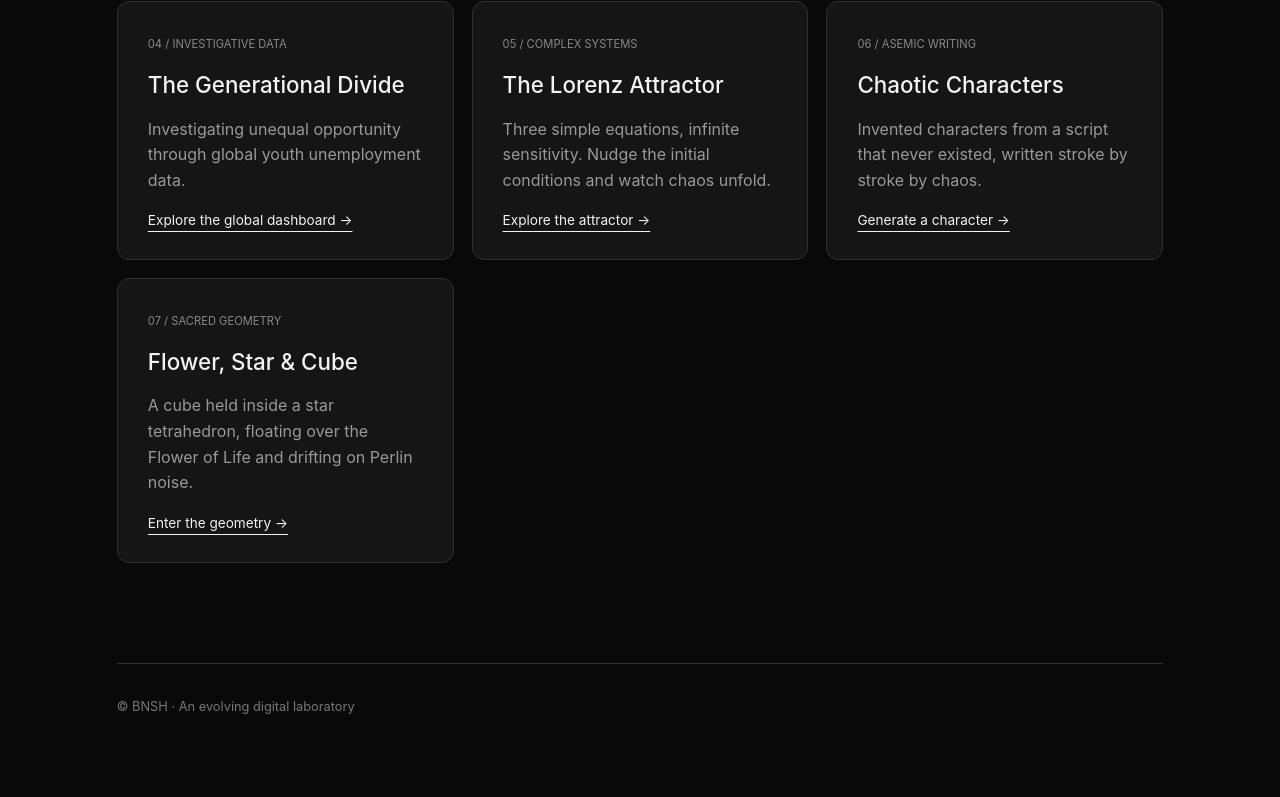
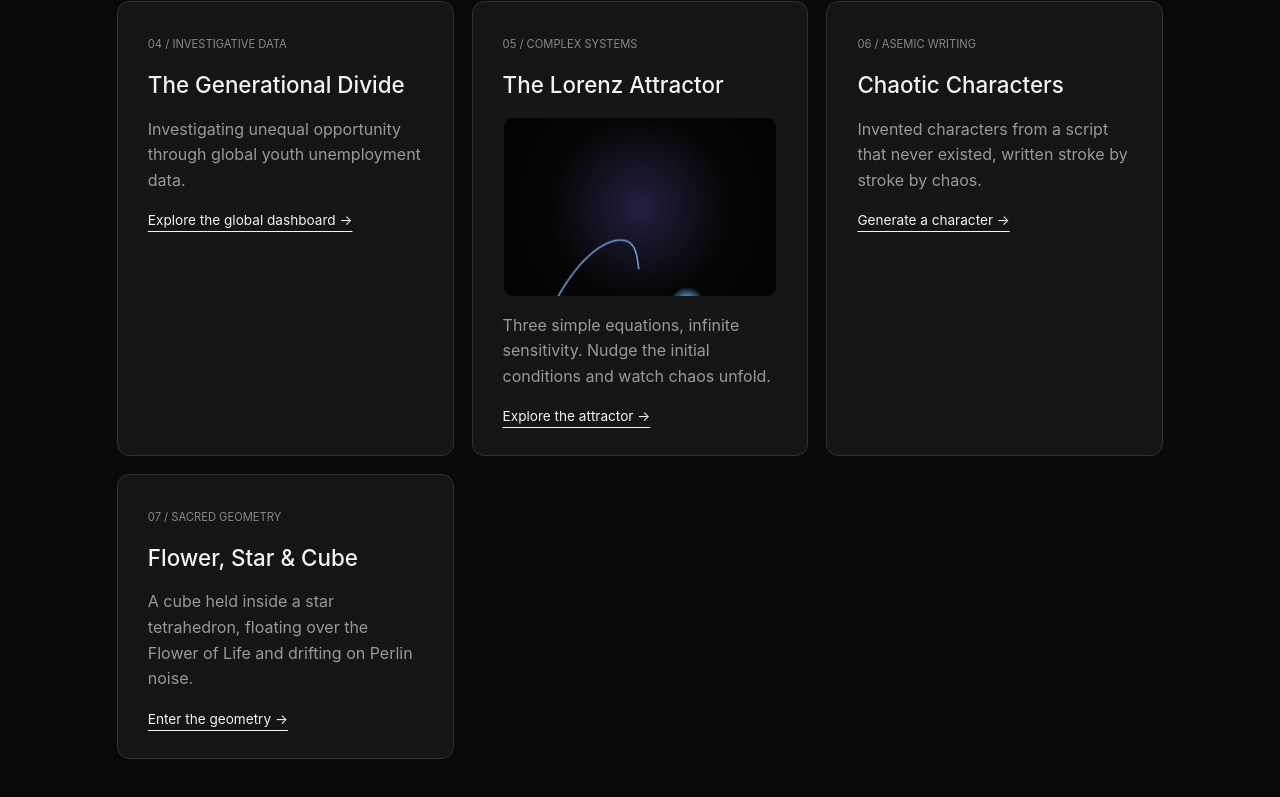
Before and after one commit to benchssn/bnsh.io, a website built with Vite: page index.html in a window 1280 px wide. Shown: the part 1124-1921 px from the top of the page. Before the commit the page ends 1873 px from the top, so only its background shows below. Built offline with nearby package versions, Linux system fonts and the light colour scheme.

Commit message:
lorenz-home

```diff
--- a/index.html
+++ b/index.html
@@ -1,4 +1,3 @@
-
 <!doctype html>
 <html lang="en">
   <head>
@@ -52,6 +51,7 @@
           <article>
             <span>05 / COMPLEX SYSTEMS</span>
             <h2>The Lorenz Attractor</h2>
+            <canvas class="lorenz-preview" aria-hidden="true"></canvas>
             <p>Three simple equations, infinite sensitivity. Nudge the initial conditions and watch chaos unfold.</p>
             <a class="explore" href="./lorenz/">Explore the attractor →</a>
           </article>
--- a/src/main.js
+++ b/src/main.js
@@ -1,37 +1,103 @@
-
 import './style.css'
 
 const canvas = document.querySelector('#field')
 const ctx = canvas.getContext('2d')
+const lorenzCanvas = document.querySelector('.lorenz-preview')
+const lorenzCtx = lorenzCanvas ? lorenzCanvas.getContext('2d') : null
 
 let width, height, particles = []
 const mouse = { x: -1000, y: -1000 }
 const reduceMotion = window.matchMedia('(prefers-reduced-motion: reduce)').matches
 
+const LORENZ = {
+  sigma: 10,
+  rho: 28,
+  beta: 8 / 3,
+  x: 0.1,
+  y: 0,
+  z: 0,
+}
+
 function resize() {
   width = canvas.width = window.innerWidth
   height = canvas.height = window.innerHeight
 
-  particles = Array.from({ length: Math.min(110, Math.floor(width / 12)) }, () => ({
+  particles = Array.from({ length: Math.min(70, Math.floor(width / 18)) }, () => ({
     x: Math.random() * width,
     y: Math.random() * height,
-    vx: (Math.random() - 0.5) * 0.35,
-    vy: (Math.random() - 0.5) * 0.35,
-    radius: Math.random() * 1.5 + 0.5
+    vx: (Math.random() - 0.5) * 0.25,
+    vy: (Math.random() - 0.5) * 0.25,
+    radius: Math.random() * 1.2 + 0.5
   }))
+
+  if (lorenzCanvas) {
+    const rect = lorenzCanvas.getBoundingClientRect()
+    lorenzCanvas.width = Math.max(220, Math.floor(rect.width * (window.devicePixelRatio || 1)))
+    lorenzCanvas.height = Math.max(120, Math.floor(rect.height * (window.devicePixelRatio || 1)))
+  }
 }
 
 window.addEventListener('resize', resize)
-
 window.addEventListener('pointermove', e => {
   mouse.x = e.clientX
   mouse.y = e.clientY
 })
-
 window.addEventListener('pointerleave', () => {
   mouse.x = -1000
   mouse.y = -1000
 })
+
+function stepLorenz(dt) {
+  if (!lorenzCtx || !lorenzCanvas) return
+  const dx = LORENZ.sigma * (LORENZ.y - LORENZ.x)
+  const dy = LORENZ.x * (LORENZ.rho - LORENZ.z) - LORENZ.y
+  const dz = LORENZ.x * LORENZ.y - LORENZ.beta * LORENZ.z
+
+  LORENZ.x += dx * dt
+  LORENZ.y += dy * dt
+  LORENZ.z += dz * dt
+}
+
+function drawLorenz() {
+  if (!lorenzCtx || !lorenzCanvas) return
+
+  const w = lorenzCanvas.width
+  const h = lorenzCanvas.height
+  lorenzCtx.clearRect(0, 0, w, h)
+
+  const pts = []
+  for (let i = 0; i < 160; i++) {
+    stepLorenz(0.006)
+    pts.push({
+      x: LORENZ.x,
+      y: LORENZ.y,
+      z: LORENZ.z,
+    })
+  }
+
+  lorenzCtx.beginPath()
+  pts.forEach((p, index) => {
+    const x = (p.x * 6) + (w * 0.5)
+    const y = (p.z * 4) + (h * 0.52)
+    if (index === 0) lorenzCtx.moveTo(x, y)
+    else lorenzCtx.lineTo(x, y)
+  })
+  lorenzCtx.strokeStyle = 'rgba(132, 182, 255, 0.9)'
+  lorenzCtx.lineWidth = 1.5
+  lorenzCtx.stroke()
+
+  const head = pts[pts.length - 1]
+  const hx = (head.x * 6) + (w * 0.5)
+  const hy = (head.z * 4) + (h * 0.52)
+  const gradient = lorenzCtx.createRadialGradient(hx, hy, 0, hx, hy, 18)
+  gradient.addColorStop(0, 'rgba(255,255,255,1)')
+  gradient.addColorStop(0.3, 'rgba(123, 198, 255, 0.9)')
+  gradient.addColorStop(1, 'rgba(123, 198, 255, 0)')
+  lorenzCtx.fillStyle = gradient
+  lorenzCtx.beginPath()
+  lorenzCtx.arc(hx, hy, 18, 0, Math.PI * 2)
+  lorenzCtx.fill()
+}
 
 function animate() {
   ctx.clearRect(0, 0, width, height)
@@ -58,9 +124,11 @@ function animate() {
 
     ctx.beginPath()
     ctx.arc(p.x, p.y, p.radius, 0, Math.PI * 2)
-    ctx.fillStyle = 'rgba(255,255,255,0.45)'
+    ctx.fillStyle = 'rgba(255,255,255,0.25)'
     ctx.fill()
   }
+
+  drawLorenz()
 
   if (!reduceMotion) requestAnimationFrame(animate)
 }
--- a/src/style.css
+++ b/src/style.css
@@ -1,4 +1,3 @@
-
 :root {
   font-family: Inter, Helvetica, Arial, sans-serif;
   color: #f3f3f3;
@@ -92,6 +91,16 @@ article {
   padding: 30px;
 }
 
+article .lorenz-preview {
+  width: 100%;
+  height: 180px;
+  display: block;
+  margin: 18px 0 14px;
+  border-radius: 10px;
+  border: 1px solid rgba(255,255,255,0.08);
+  background: radial-gradient(circle at center, rgba(100,85,255,0.18), rgba(0,0,0,0.7) 55%, rgba(0,0,0,0.92));
+}
+
 article span { color: #888; font-size: .7rem; }
 article h2 { font-size: 1.4rem; font-weight: 500; }
 article p { color: #999; line-height: 1.6; }
```
